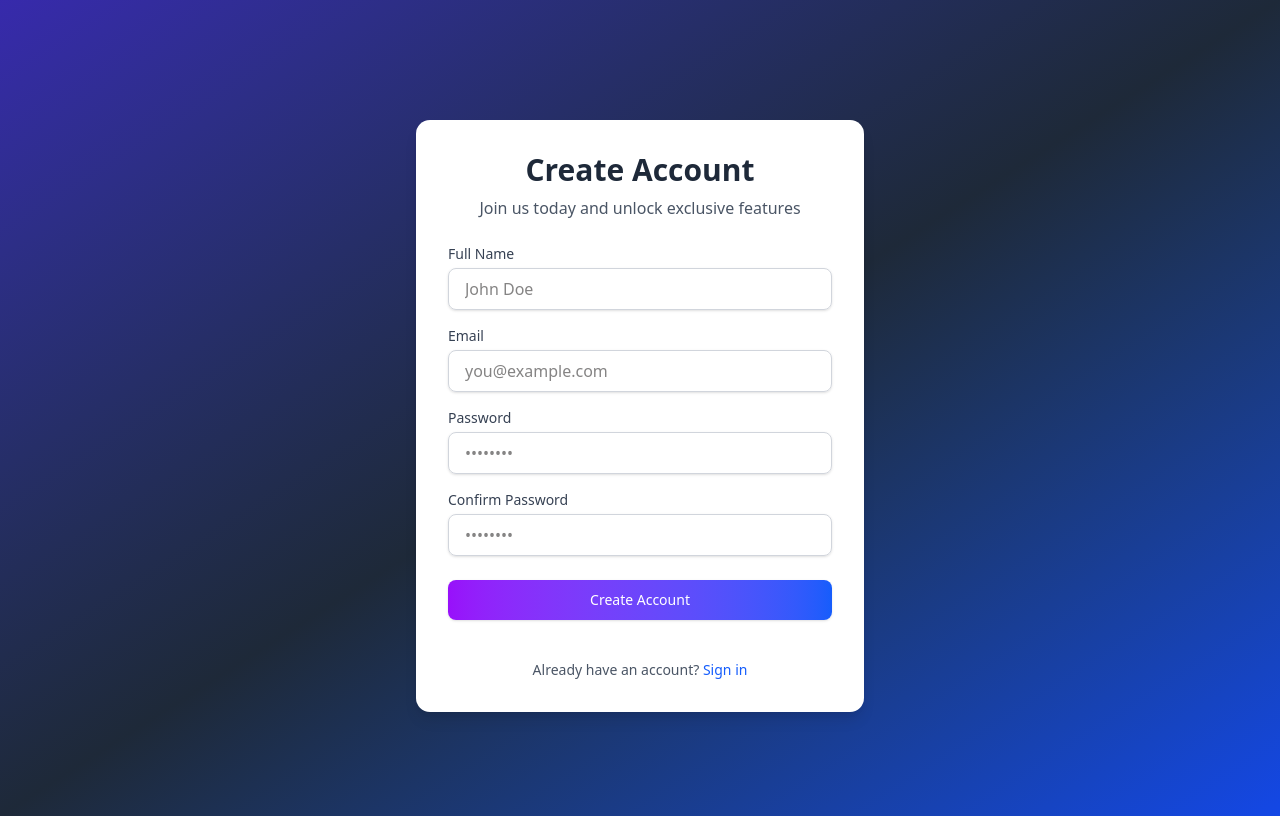
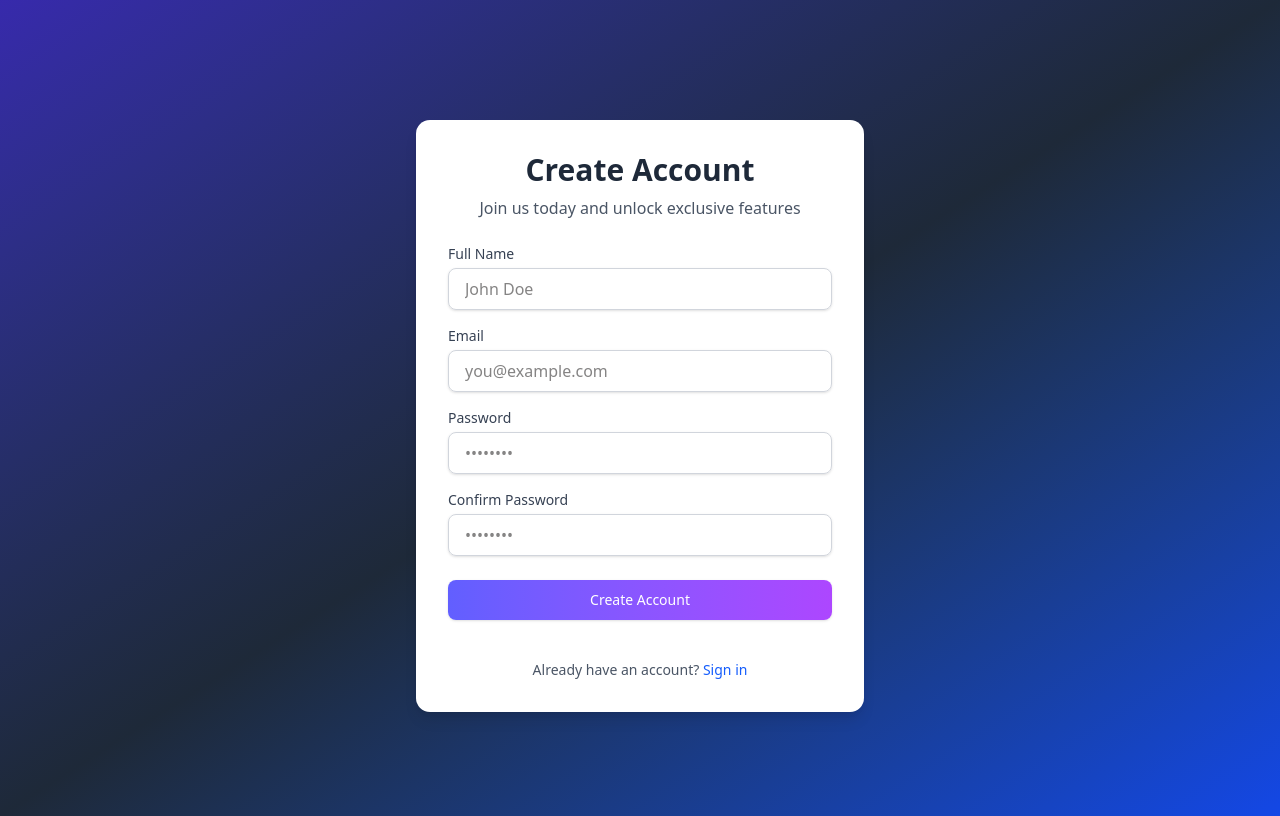
Before and after one commit to Moksh8516/Emeditate, a Next.js app: page /admin/dashboard/create-user in a window 1280 px wide. Built offline with nearby package versions, Linux system fonts and the light colour scheme.

Commit message:
update colors

```diff
--- a/app/admin/dashboard/create-user/page.tsx
+++ b/app/admin/dashboard/create-user/page.tsx
@@ -74,7 +74,7 @@ export default function RegisterPage() {
       });
 
       // Redirect to dashboard after successful registration
-      router.push('/dashboard');
+      router.push('/admin/dashboard/upload');
     // eslint-disable-next-line @typescript-eslint/no-explicit-any
     } catch (err: any) {
       setError(
@@ -179,7 +179,7 @@ export default function RegisterPage() {
                 className={`w-full flex justify-center items-center py-2.5 px-4 rounded-md shadow-sm text-sm font-medium text-white ${
                   isLoading
                     ? 'bg-gray-400'
-                    : 'bg-gradient-to-r from-purple-600 to-blue-600 hover:from-purple-700 hover:to-blue-700 focus:outline-none focus:ring-2 focus:ring-offset-2 focus:ring-blue-500'
+                    : 'bg-gradient-to-r from-indigo-500 to-purple-500 hover:from-purple-600 hover:to-indigo-600 focus:outline-none focus:ring-2 focus:ring-offset-2 focus:ring-blue-500'
                 }`}
               >
                 {isLoading ? (
```
